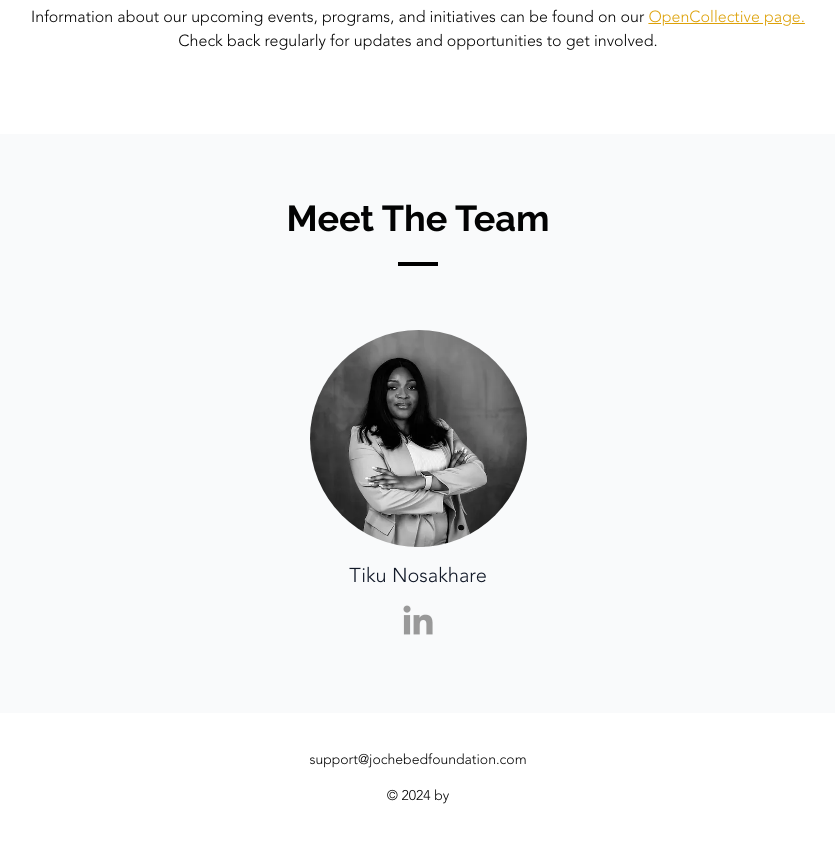
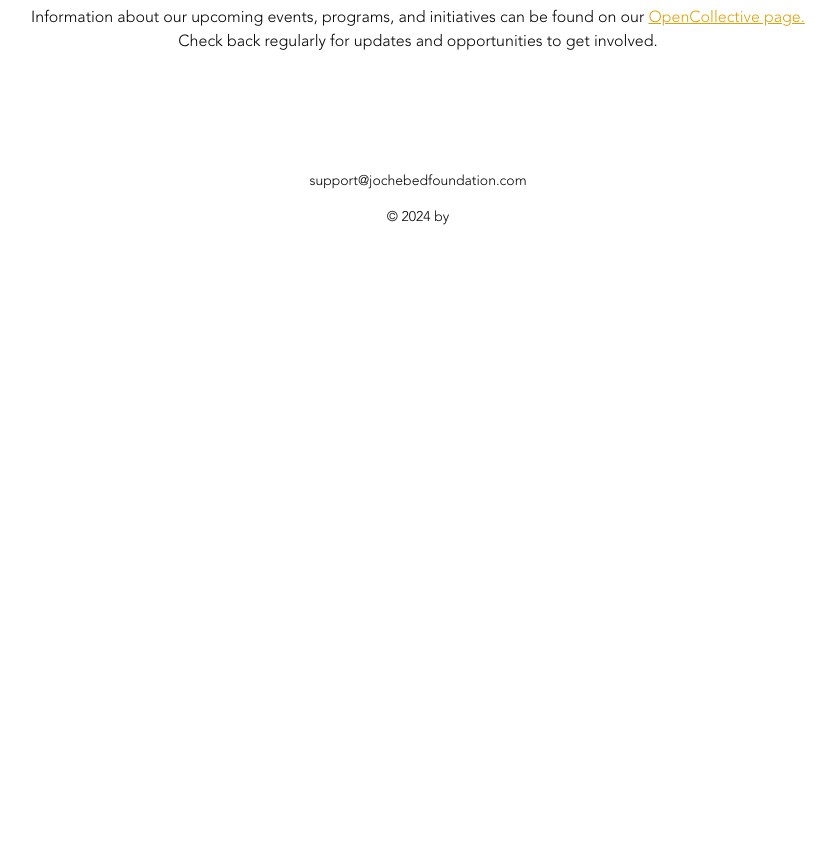
Before and after one commit to tunjioye/jochebed-foundation, a Next.js app: page /faq in a window 1280 px wide. Shown: the part 1382-2225 px from the top of the page, without its empty margins (222-1057 px from the left). After the commit the page ends 1646 px from the top, so only its background shows below. Built offline with nearby package versions, Linux system fonts and the light colour scheme.

Commit message:
REMOVE : Team Section from FAQ Page

```diff
--- a/src/app/faq/page.tsx
+++ b/src/app/faq/page.tsx
@@ -1,7 +1,6 @@
 import { Metadata } from "next/types"
 import { PublicLayout } from "@/components/public/public-layout"
 import Faq from "./page-components/faq"
-import Team from "./page-components/team"
 
 export const metadata: Metadata = {
   title: process.env.NEXT_PUBLIC_APP_NAME ? `FAQ | ${process.env.NEXT_PUBLIC_APP_NAME}` : "FAQ",
@@ -12,7 +11,6 @@ export default function ContactPage() {
     <PublicLayout>
       <main className="flex flex-col items-center">
         <Faq />
-        <Team />
       </main>
     </PublicLayout>
   )
```
